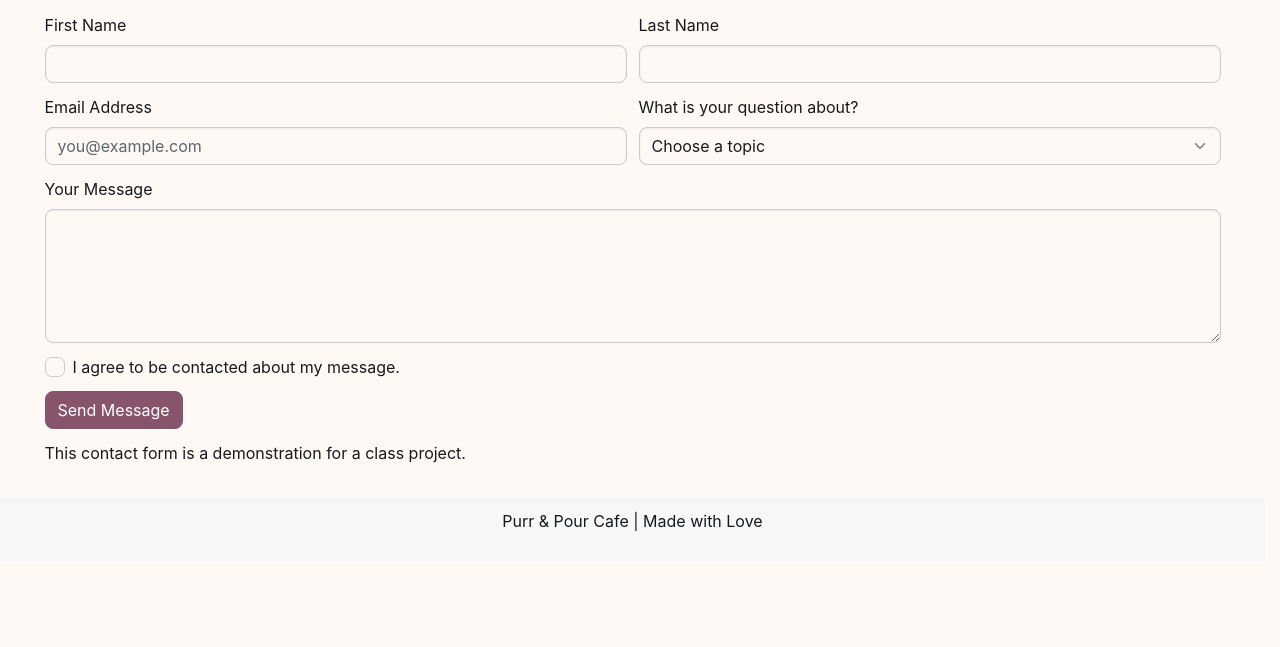
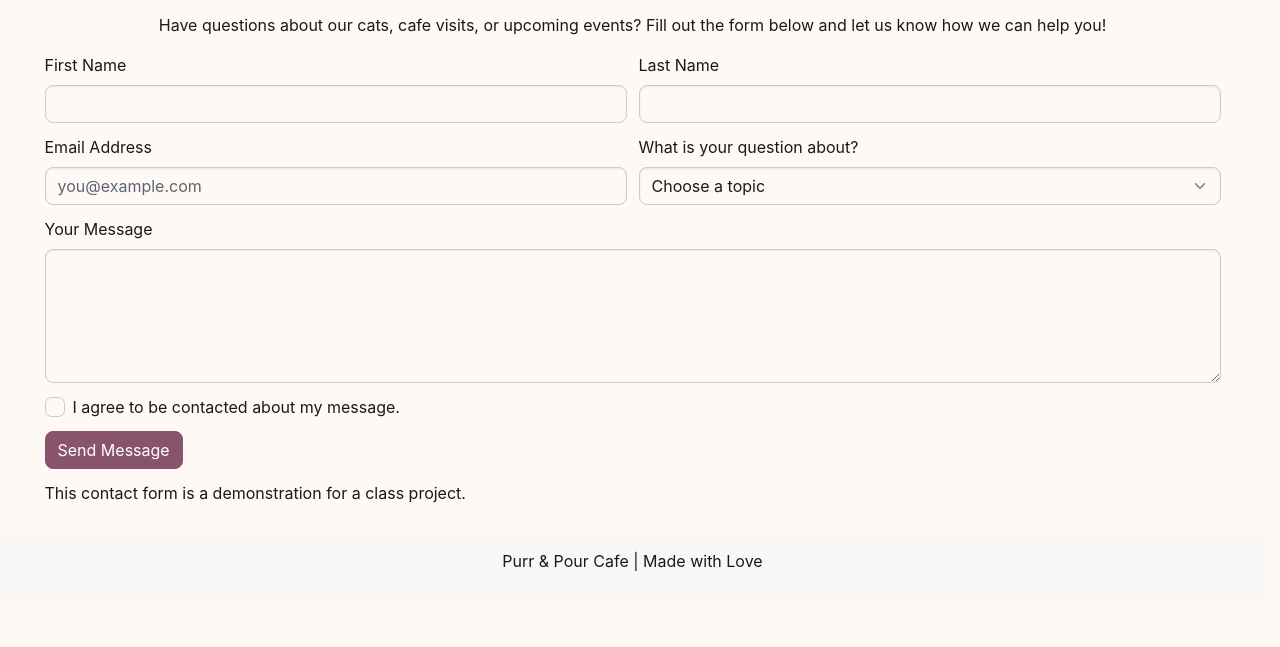
Before and after one commit to hamms777/lab-6, a plain HTML site: page Contact.html in a window 1280 px wide. Shown: the part 153-800 px from the top of the page. Drawn offline with Linux system fonts and the light colour scheme.

Commit message:
Improve contact page instructions

```diff
--- a/Contact.html
+++ b/Contact.html
@@ -80,6 +80,13 @@
       <p class="lead">
         Have a question? We would love to hear from you!
       </p>
+
+<p>
+  Have questions about our cats, cafe visits, or upcoming
+  events? Fill out the form below and let us know how
+  we can help you!
+</p>
+
     </header>
 
     <!-- CONTACT FORM -->
```
